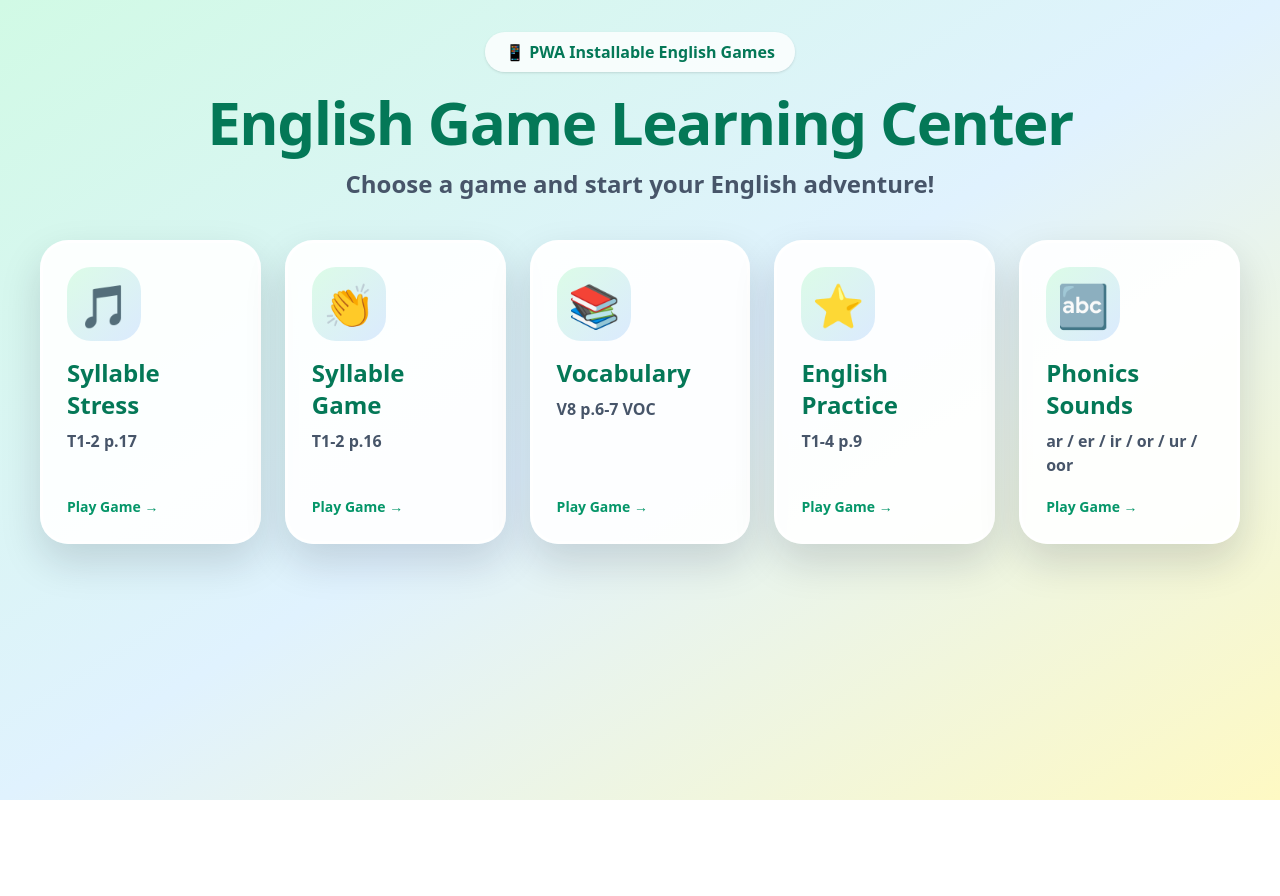
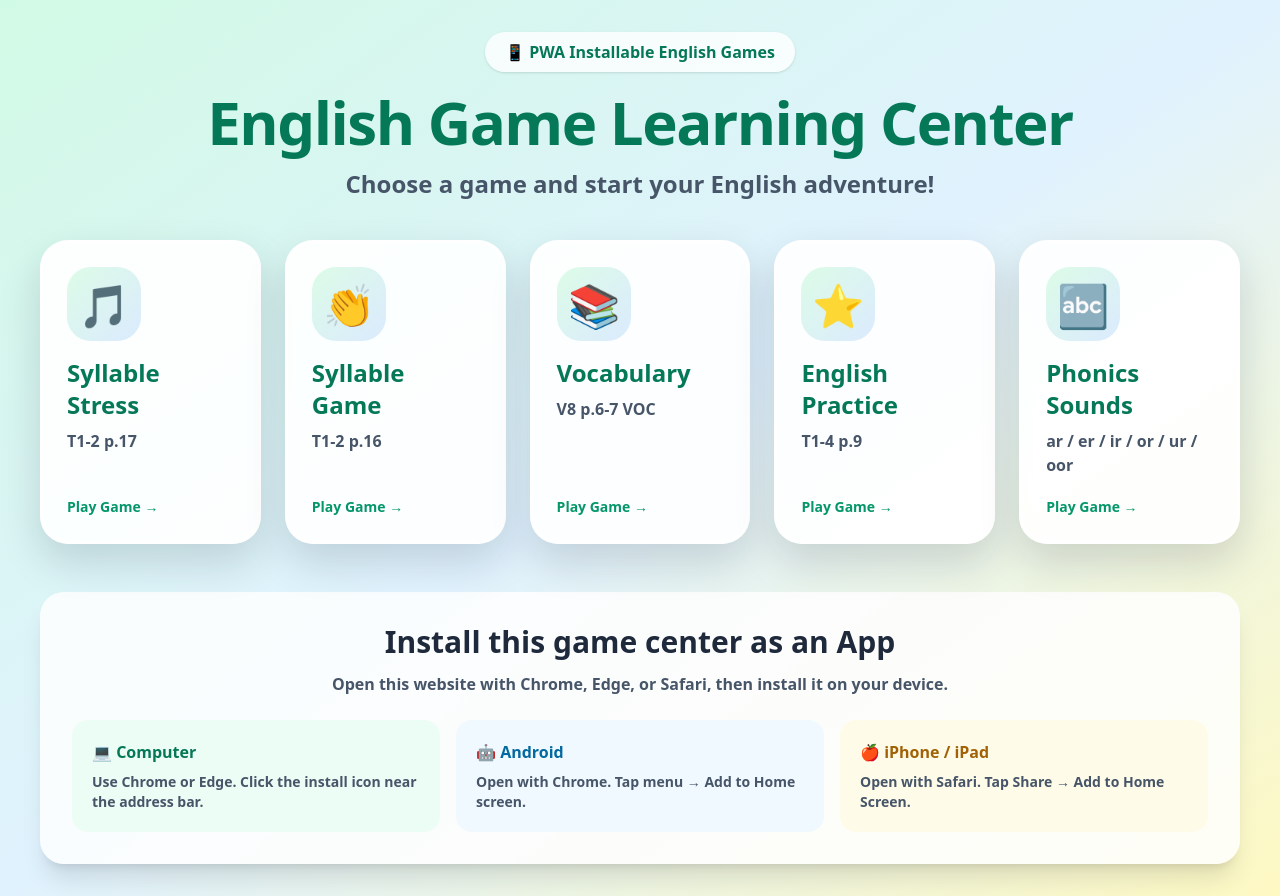
Before and after one commit to JackChung-Taiwan/0502, a plain HTML site: page index.html in a window 1280 px wide. Before the commit the page ends 800 px from the top, so only its background shows below. Drawn offline with nearby package versions, Linux system fonts and the light colour scheme.

Commit message:
Update index.html

```diff
--- a/index.html
+++ b/index.html
@@ -190,6 +190,48 @@
         </a>
       </div>
 
+      <!-- Install Area -->
+      <div class="mt-10 md:mt-12 bg-white/85 rounded-3xl shadow-xl p-6 md:p-8 text-center">
+        <h2 class="text-2xl md:text-3xl font-black text-slate-800 mb-3">
+          Install this game center as an App
+        </h2>
+
+        <p class="text-slate-600 font-semibold mb-6">
+          Open this website with Chrome, Edge, or Safari, then install it on your device.
+        </p>
+
+        <button
+          id="installBtn"
+          class="hidden install-glow px-8 py-4 rounded-2xl bg-emerald-500 hover:bg-emerald-600 text-white text-xl font-black transition"
+        >
+          Install App
+        </button>
+
+        <div class="mt-6 grid grid-cols-1 md:grid-cols-3 gap-4 text-left">
+          <div class="rounded-2xl bg-emerald-50 p-5">
+            <h3 class="font-black text-emerald-700 mb-2">💻 Computer</h3>
+            <p class="text-sm font-semibold text-slate-600">
+              Use Chrome or Edge. Click the install icon near the address bar.
+            </p>
+          </div>
+
+          <div class="rounded-2xl bg-sky-50 p-5">
+            <h3 class="font-black text-sky-700 mb-2">🤖 Android</h3>
+            <p class="text-sm font-semibold text-slate-600">
+              Open with Chrome. Tap menu → Add to Home screen.
+            </p>
+          </div>
+
+          <div class="rounded-2xl bg-yellow-50 p-5">
+            <h3 class="font-black text-yellow-700 mb-2">🍎 iPhone / iPad</h3>
+            <p class="text-sm font-semibold text-slate-600">
+              Open with Safari. Tap Share → Add to Home Screen.
+            </p>
+          </div>
+        </div>
+      </div>
+    </section>
+  </main>
 
   <script>
     // Register Service Worker
```
